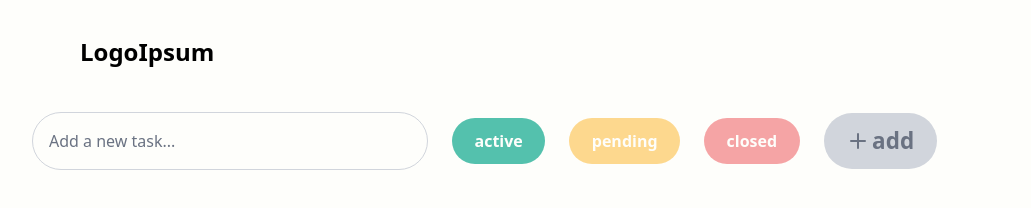
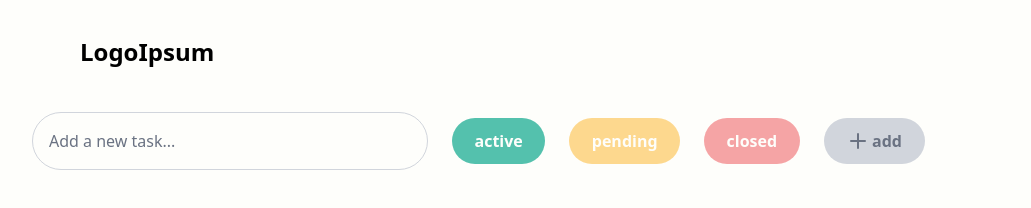
Before and after one commit to kimwys/to-do-list-2, a Next.js app: page / in a window 1280 px wide. Shown: the top 208 px of the page, without its empty margins (124-1155 px from the left). Built offline with nearby package versions, Linux system fonts and the light colour scheme.

Commit message:
Edit button size

```diff
--- a/src/components/Button.tsx
+++ b/src/components/Button.tsx
@@ -2,17 +2,27 @@ const variants = {
   active: "bg-active text-background",
   pending: "bg-pending text-background",
   closed: "bg-closed text-background",
-  add: "bg-add text-background sm:text-[22.51px]",
+  add: "bg-add text-background",
   update: "bg-add hover:bg-add/90 text-background font-bold text-[18px]",
+  default: "",
 };
+
+const sizes = {
+  default: "px-[22.51px] py-[11.25px]",
+  small: "px-4 py-2",
+  icon: "p-0 hover:scale-110",
+};
+
 type ButtonProps = React.ComponentProps<"button"> & {
-  variant: "active" | "pending" | "closed" | "add" | "update";
+  variant?: keyof typeof variants;
+  size?: keyof typeof sizes;
 };
 
 export default function Button({
   children,
   className = "",
-  variant,
+  variant = "default",
+  size = "default",
   ...props
 }: ButtonProps) {
   return (
@@ -21,13 +31,14 @@ export default function Button({
       className={`
         inline-flex items-center
         rounded-[1406.64px]
-        px-[22.51px] py-[11.25px]
         font-bold
         hover:cursor-pointer
         disabled:cursor-not-allowed
        disabled:bg-gray-300
        disabled:text-gray-500
-        ${variants[variant]} ${className}`}
+        ${variants[variant]}
+        ${sizes[size]}
+        ${className}`}
     >
       {children}
     </button>
--- a/src/features/toDo/components/EditToDoForm.tsx
+++ b/src/features/toDo/components/EditToDoForm.tsx
@@ -69,6 +69,7 @@ export default function EditToDoForm({
         <div className="flex items-center justify-center gap-2">
           <Button
             variant="active"
+            size="small"
             type="button"
             onClick={() => form.setValue("status", "active")}
             className={
@@ -79,6 +80,7 @@ export default function EditToDoForm({
           </Button>
           <Button
             variant="pending"
+            size="small"
             type="button"
             onClick={() => form.setValue("status", "pending")}
             className={
@@ -89,6 +91,7 @@ export default function EditToDoForm({
           </Button>
           <Button
             variant="closed"
+            size="small"
             type="button"
             onClick={() => form.setValue("status", "closed")}
             className={
--- a/src/features/toDo/components/ToDoItem.tsx
+++ b/src/features/toDo/components/ToDoItem.tsx
@@ -1,5 +1,6 @@
 import type { ToDo } from "@/src/features/toDo/types/toDo";
 import SmallBadge from "@/src/components/SmallBadge";
+import Button from "@/src/components/Button";
 import { SquarePen } from "lucide-react";
 import { Trash2 } from "lucide-react";
 
@@ -39,19 +40,13 @@ export default function ToDoItem({ toDo, onDelete, onEdit }: ToDoItemProps) {
       </div>
 
       <div className="flex gap-2 sm:gap-6.75 justify-self-center">
-        <button
-          className="hover:cursor-pointer hover:scale-110"
-          onClick={() => onEdit(toDo)}
-        >
+        <Button size="icon" onClick={() => onEdit(toDo)}>
           <SquarePen color="var(--color-pending)" size={20} />
-        </button>
+        </Button>
 
-        <button
-          className="hover:cursor-pointer hover:scale-110"
-          onClick={() => onDelete(toDo.id)}
-        >
+        <Button size="icon" onClick={() => onDelete(toDo.id)}>
           <Trash2 color="var(--color-closed)" size={20} />
-        </button>
+        </Button>
       </div>
     </div>
   );
```
Also changed, not shown: src/features/toDo/components/ToDoList.tsx (+0 -51 lines).
